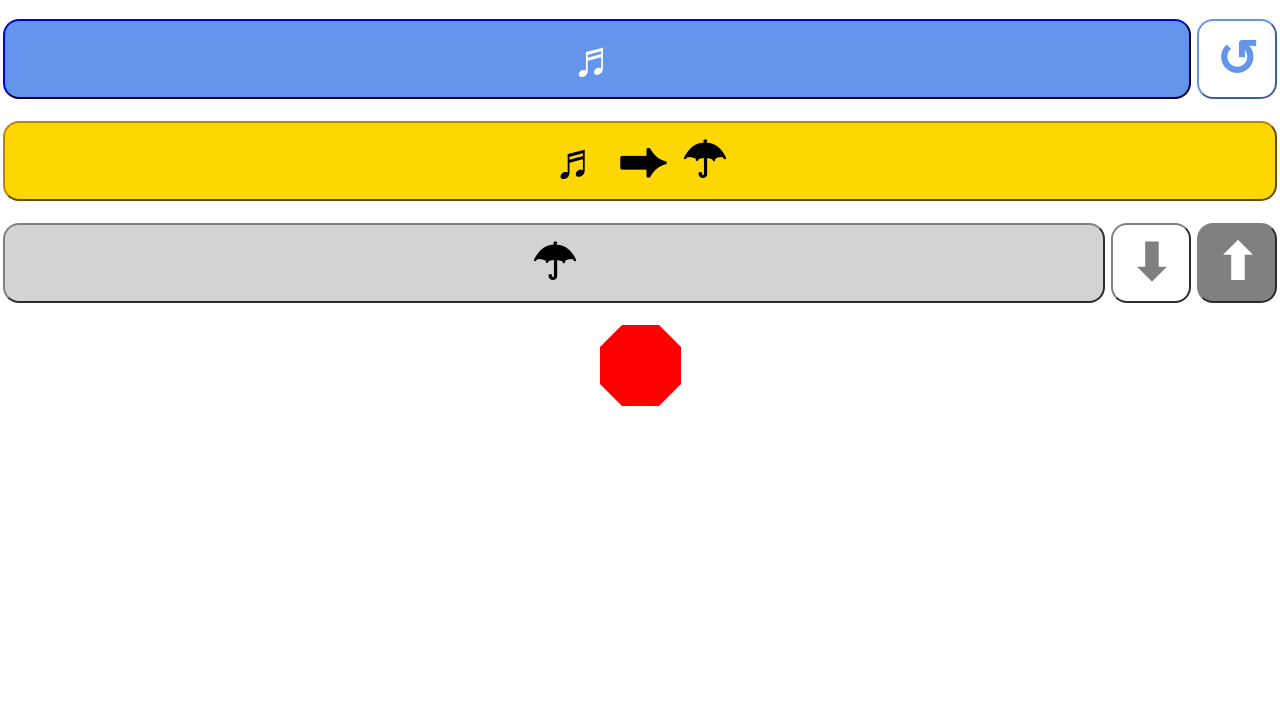
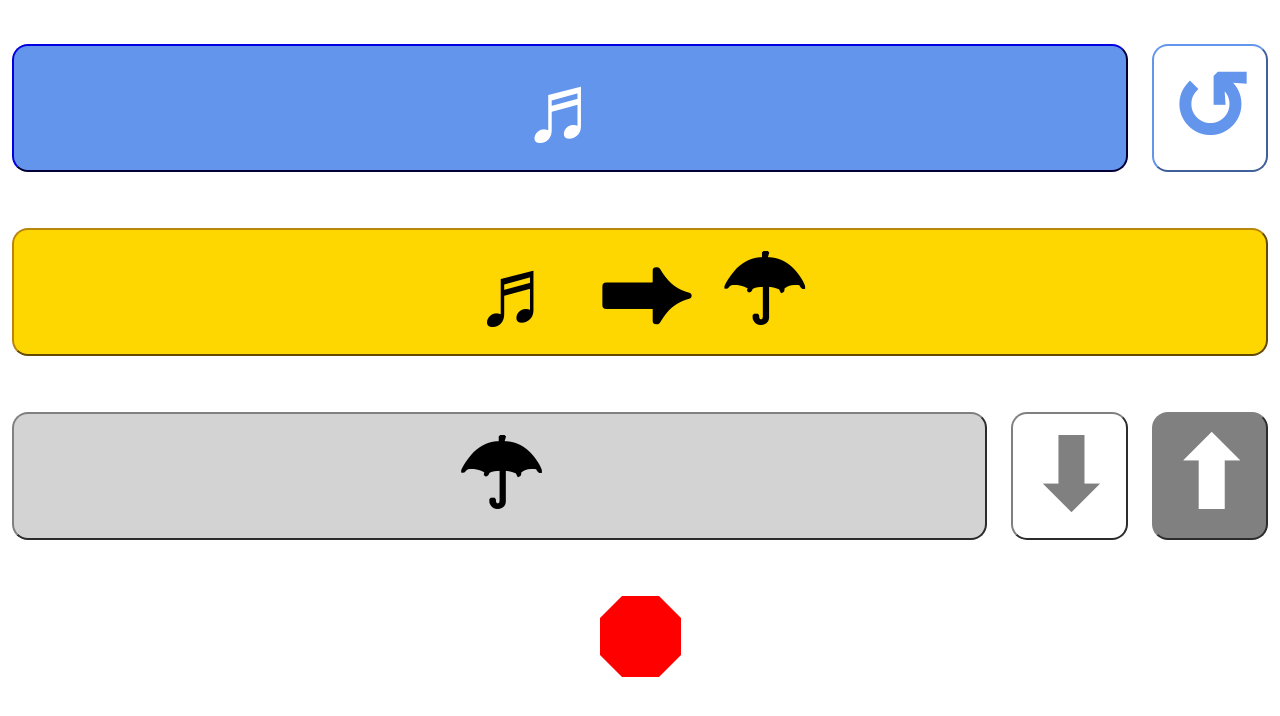
Before and after one commit to jcutler/nursery-speaker, a plain HTML site: page index.html in a window 1280 px wide. Drawn offline with Linux system fonts and the light colour scheme.

Commit message:
Styling changes

```diff
--- a/index.html
+++ b/index.html
@@ -23,11 +23,11 @@
       table {
           width: 100%;
           border-collapse: collapse;
-          margin: 16px 0;
+          margin: 32px 0;
       }
 
       table td {
-          padding: 3px
+          padding: 12px
       }
 
       .button {
@@ -38,10 +38,10 @@
           cursor: pointer;
           border-radius: 16px;
           width: 100%;
-          height: 80px;
+          height: 128px;
           font-weight: bold;
-          font-size: 50px;
-          line-height: 64px;
+          font-size: 96px;
+
       }
 
       .square-button {
```
